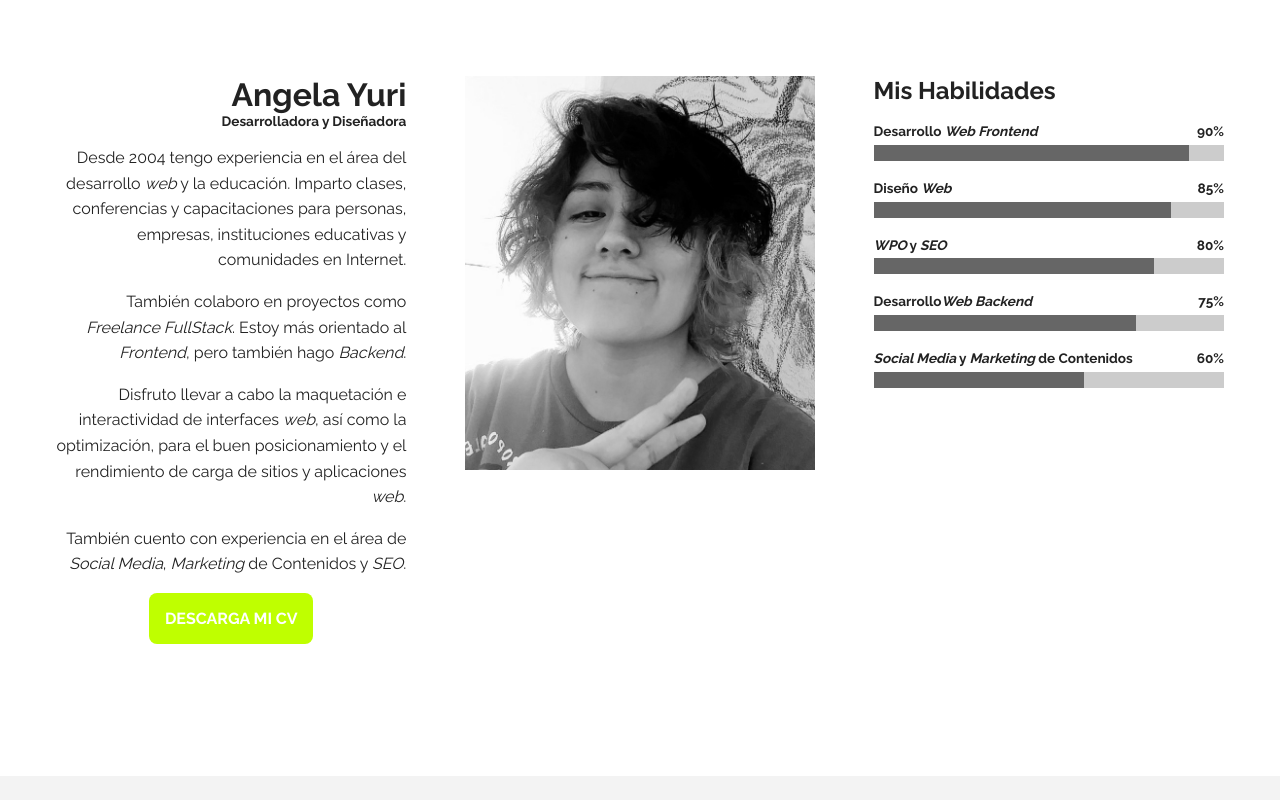
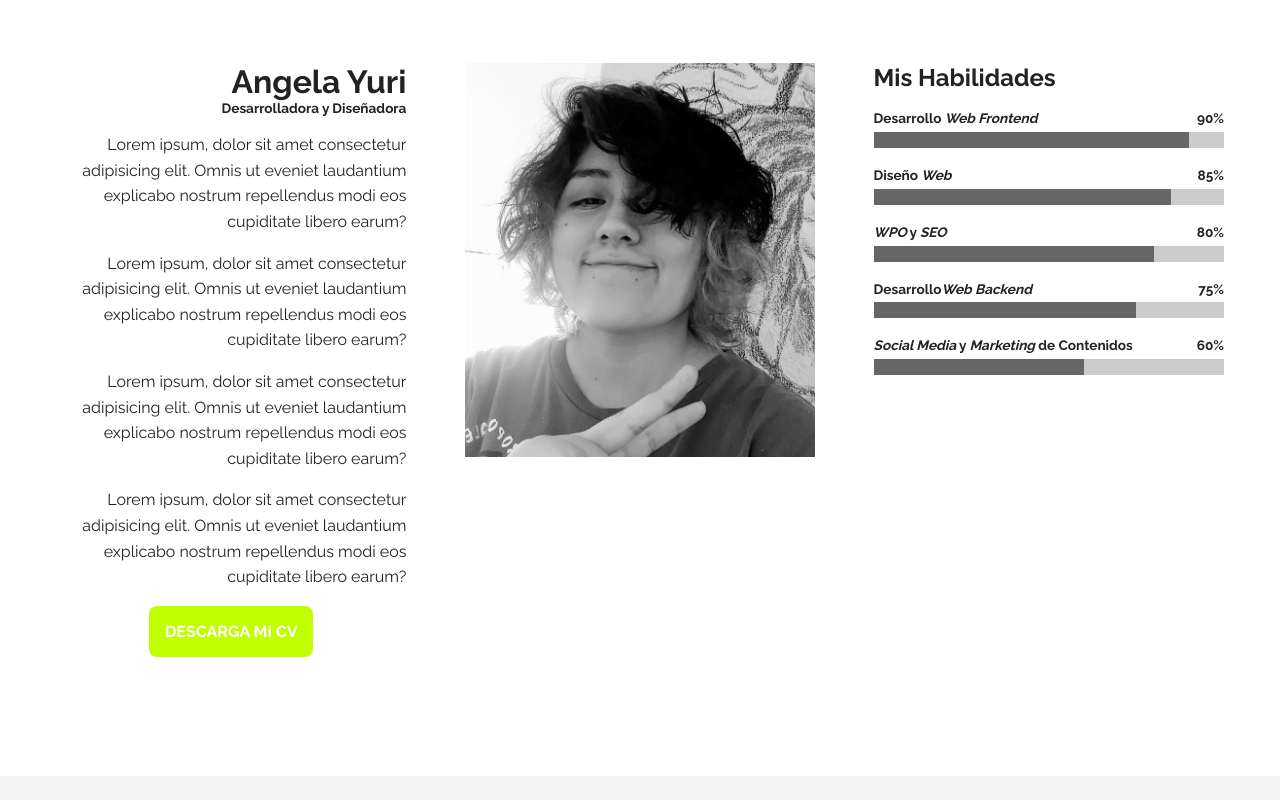
Before and after one commit to AngelaYuri/mi-portafolio-29, a plain HTML site: page index.html in a window 1280 px wide. Shown: the part 880-1680 px from the top of the page. Drawn offline with Linux system fonts and the light colour scheme.

Commit message:
se agrega

```diff
--- a/index.html
+++ b/index.html
@@ -114,23 +114,16 @@
           <h5>Desarrolladora y Diseñadora</h5>
         </aside>
         <p>
-          Desde 2004 tengo experiencia en el área del desarrollo <i>web</i> y la
-          educación. Imparto clases, conferencias y capacitaciones para
-          personas, empresas, instituciones educativas y comunidades en
-          Internet.
+          Lorem ipsum, dolor sit amet consectetur adipisicing elit. Omnis ut eveniet laudantium explicabo nostrum repellendus modi eos cupiditate libero earum?
         </p>
         <p>
-          También colaboro en proyectos como <i>Freelance FullStack</i>. Estoy
-          más orientado al <i>Frontend</i>, pero también hago <i>Backend</i>.
+          Lorem ipsum, dolor sit amet consectetur adipisicing elit. Omnis ut eveniet laudantium explicabo nostrum repellendus modi eos cupiditate libero earum?
         </p>
         <p>
-          Disfruto llevar a cabo la maquetación e interactividad de interfaces
-          <i>web</i>, así como la optimización, para el buen posicionamiento y
-          el rendimiento de carga de sitios y aplicaciones <i>web</i>.
+          Lorem ipsum, dolor sit amet consectetur adipisicing elit. Omnis ut eveniet laudantium explicabo nostrum repellendus modi eos cupiditate libero earum?
         </p>
         <p>
-          También cuento con experiencia en el área de <i>Social Media</i>,
-          <i>Marketing</i> de Contenidos y <i>SEO</i>.
+          Lorem ipsum, dolor sit amet consectetur adipisicing elit. Omnis ut eveniet laudantium explicabo nostrum repellendus modi eos cupiditate libero earum?
         </p>
         <div class="text-center text-leg-left">
           <a class="btn" href="#" target="_blank" rel="noopener"
@@ -725,7 +718,7 @@
                 fill="#D90062" />
             </svg>
             <h5>UBICACIÓN</h5>
-            <small><i>Mixcoac</i>, CDMX, México</small>
+            <small><i>Chorrillos</i>, Lima, Perú</small>
           </aside>
           <aside class="contact-card box-shadow-1">
             <svg width="33" height="32" viewBox="0 0 33 32" fill="none" xmlns="http://www.w3.org/2000/svg">
@@ -734,7 +727,7 @@
                 fill="#D90062" />
             </svg>
             <h5>TELÉFONO</h5>
-            <small><a href="tel:5512345678">(+521) 5512345678</a></small>
+            <small><a href="tel:12321321321">(+51) 432432432</a></small>
           </aside>
           <aside class="contact-card box-shadow-1">
             <svg width="32" height="24" viewBox="0 0 32 24" fill="none" xmlns="http://www.w3.org/2000/svg">
```
